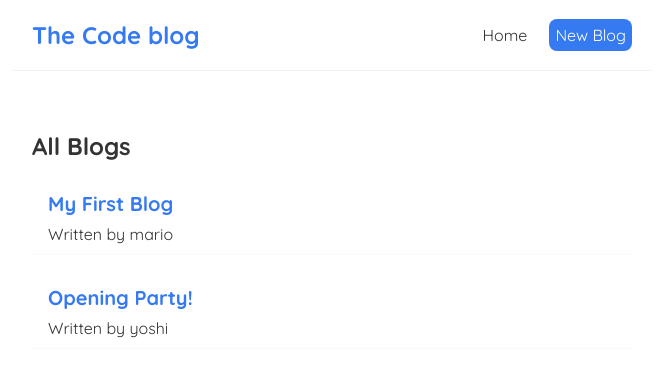
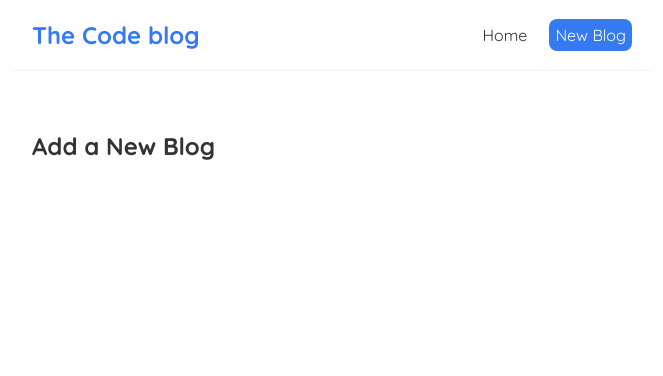
Before and after one commit to AshDashPotato-WY/The-Code-Blog-React-App, a React (Create React App) app: page /create in a window 1280 px wide. Shown: the top 376 px of the page, without its empty margins (308-971 px from the left). Built offline with nearby package versions, Linux system fonts and the light colour scheme; data requests are answered from the project's data file.

Commit message:
Add Route and Switch to reroute the link

```diff
--- a/package.json
+++ b/package.json
@@ -8,6 +8,7 @@
     "@testing-library/user-event": "^13.5.0",
     "react": "^18.3.1",
     "react-dom": "^18.3.1",
+    "react-router-dom": "^5.3.4",
     "react-scripts": "5.0.1",
     "web-vitals": "^2.1.4"
   },
--- a/src/App.js
+++ b/src/App.js
@@ -1,17 +1,33 @@
 import NavBar from "./NavBar";
 import Home from "./Home";
+import Create from "./Create";
+import {
+  BrowserRouter as Router,
+  Route,
+  Switch,
+} from "react-router-dom/cjs/react-router-dom.min";
 
 function App() {
   // object/boolean can't be output
   // only string and numbers can be output
 
   return (
-    <div className="App">
-      <NavBar />
-      <div className="content">
-        <Home />
+    <Router>
+      <div className="App">
+        <NavBar />
+        <div className="content">
+          {/* <Home /> */}
+          <Switch>
+            <Route exact path="/">
+              <Home />
+            </Route>
+            <Route path="/create">
+              <Create />
+            </Route>
+          </Switch>
+        </div>
       </div>
-    </div>
+    </Router>
   );
 }
 
--- /dev/null
+++ b/src/Create.js
@@ -0,0 +1,9 @@
+const Create = () => {
+  return (
+    <div className="create">
+      <h2>Add a New Blog</h2>
+    </div>
+  );
+};
+
+export default Create;
--- a/src/Home.js
+++ b/src/Home.js
@@ -1,4 +1,3 @@
-import { useState, useEffect } from "react";
 import BlogList from "./BlogList";
 import useFetch from "./useFetch";
 
--- a/src/NavBar.js
+++ b/src/NavBar.js
@@ -1,11 +1,13 @@
+import { Link } from "react-router-dom/cjs/react-router-dom.min";
+
 const NavBar = () => {
   return (
     <nav className="navbar">
       <h1>The Code blog</h1>
       <div className="links">
-        <a href="/">Home</a>
-        <a
-          href="/create"
+        <Link to="/">Home</Link>
+        <Link
+          to="/create"
           style={{
             color: "white",
             backgroundColor: "#357af1",
@@ -13,7 +15,7 @@
           }}
         >
           New Blog
-        </a>
+        </Link>
       </div>
     </nav>
   );
```
Also changed, not shown: 1 other file (tests, documents, lock files or other folders).
